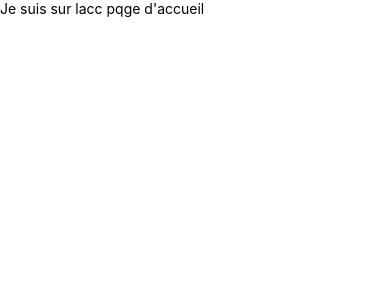
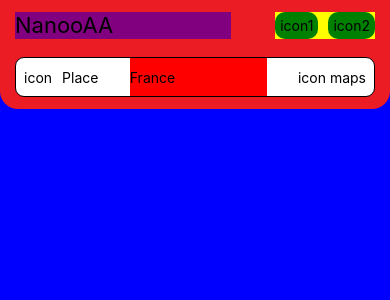
Before and after one commit to johnsyntaxe/NanoAA, a React Native app: screen / in a window 390 px wide. Shown: the top 300 px of the page. Built offline with nearby package versions, Linux system fonts and the light colour scheme.

Commit message:
components create header , top bar component and search bar

```diff
--- a/App.tsx
+++ b/App.tsx
@@ -1,17 +1,24 @@
 import React from 'react';
-import { Text, View, StatusBar } from 'react-native';
+import {StatusBar, View, StyleSheet } from 'react-native';
+import Home from './src/screens/ux/home';
 
 const App = () => {
 
   return (
-		<View>
-		<StatusBar
+    <View style={Styles.container}>
+      <StatusBar
         hidden={true} />
-			<Text>Je suis sur lacc pqge d'accueil</Text>
-		</View>
+      <Home/>
+    </View>
   );
 };
 
 
+export default App;
 
-export default App;
+export const Styles = StyleSheet.create({
+  container:{
+    flex:1,
+    backgroundColor:"blue"
+  }
+})
--- /dev/null
+++ b/src/component/header.tsx
@@ -0,0 +1,30 @@
+import React from "react";
+import {Text, View, TextInput, StyleSheet} from 'react-native';
+import SearchBar from "./searchBar";
+import Style from "./styles";
+import TopBar from "./topBar";
+// import MaterialIcons from 'react-native-vector-icons/MaterialCommunityIcons';
+
+const HeaderComponent = () => {
+  return(
+    <View style={Styles.containerHeader}>
+      {/*Top bar */}
+      <TopBar/>
+      {/*Search bar */}
+      <SearchBar/>
+    </View>
+  )
+}
+
+export default HeaderComponent;
+
+ const Styles = StyleSheet.create({
+  containerHeader: {
+    width:"100%",
+    paddingVertical:12,
+    paddingHorizontal:15,
+    backgroundColor:"#ec1c24",
+    borderBottomLeftRadius: 18,
+    borderBottomRightRadius: 18,
+  },
+})
--- /dev/null
+++ b/src/component/searchBar.tsx
@@ -0,0 +1,65 @@
+import React, {useState} from "react";
+import {Text, TextInput, View, StyleSheet, TouchableOpacity} from "react-native";
+
+const SearchBar = () => {
+  const [search, setSearch] = useState<string>('');
+
+  //function search
+  const _search = () =>{
+    console.log('La valeur entree', search);
+  };
+  //function go back
+  const _goBack = () =>{
+    console.log('<--------- Back');
+  };
+
+  return(
+    <View style={Styles.searchBarContainer}>
+    <View style={Styles.searchBarLeft}>
+     <TouchableOpacity onPress={() => _goBack()}  style={{paddingRight: 10}}>
+       <Text>icon</Text>
+     </TouchableOpacity>
+     <View>
+      <Text>Place</Text>
+     </View>
+    </View>
+    <View style={{backgroundColor:"red", width:"40%"}}>
+    <TextInput
+      placeholder={'France'}
+      style={Styles.textInput}
+      onChangeText={(text) => setSearch(text)}
+      value={search}
+    />
+    </View>
+    <TouchableOpacity onPress={() => _search()} style={Styles.searchBarLeft}>
+      <Text>icon maps</Text>
+    </TouchableOpacity>
+  </View>
+  )
+}
+export default SearchBar;
+
+const Styles = StyleSheet.create({
+
+  // search bar
+  searchBarContainer:{
+    display:"flex",
+    borderWidth: 1,
+    borderRadius: 9,
+    flexDirection:"row",
+    paddingHorizontal:8,
+    borderColor: '#000',
+    backgroundColor:"white",
+    justifyContent:'space-between',
+  },
+  textInput:{
+    height: 38,
+    borderColor: '#ec1c24',
+  },
+  searchBarLeft:{
+    display:"flex",
+    alignItems:"center",
+    flexDirection:"row",
+    justifyContent:"center",
+  }
+})
--- /dev/null
+++ b/src/component/styles.js
@@ -0,0 +1,58 @@
+import {Dimensions} from 'react-native';
+
+const Dev_Height = Dimensions.get('window').height;
+const Dev_Width = Dimensions.get('window').width;
+
+export default {
+  /** ---------------------------Header--------------------------------- */
+  containerHeader: {
+    backgroundColor:"#ec1c24",
+    paddingVertical:12,
+    borderBottomLeftRadius: 8,
+    borderBottomRightRadius: 8,
+    width:"100%"
+  },
+  topBarContainer:{
+    display:"flex",
+    //flexDirection:"row",
+    //justifyContent:"space-between"
+  },
+  titleContent:{
+    backgroundColor: "purple",
+    display:"flex",
+    flexDirection:"column",
+    justifyContent:"center",
+    width: "60%",
+  },
+  titleStyle:{
+    fontSize:18,
+  },
+  topBarContentIcon:{
+    paddingVertical:10,
+    display:"flex",
+    flexDirection:"row",
+    justifyContent:'space-between',
+    backgroundColor:'yellow',
+  },
+  topBarIconStyle:{
+    padding: 5,
+    borderRadius: 10,
+    backgroundColor:'green'
+  },
+  Search_Box_View: {
+    // height: '20%',
+    width: '100%',
+    justifyContent: 'center',
+    alignItems: 'center',
+    flexDirection: 'row',
+  },
+  Search_Box: {
+    height: 20,
+    width: '100%',
+    borderColor: '#ec1c24',
+    borderWidth: 1,
+    borderRadius: 5,
+    color: '#FFF',
+    padding: 10,
+  },
+};
--- /dev/null
+++ b/src/component/topBar.tsx
@@ -0,0 +1,51 @@
+import React from "react";
+import {Text, View, StyleSheet} from 'react-native'
+
+const TopBar = () => {
+  return(
+    <View style={Styles.topBarContainer}>
+      <View style={Styles.titleContent}>
+        <Text style={Styles.titleContent.titleStyle}>NanooAA</Text>
+      </View>
+      <View style={Styles.topBarContentIcon}>
+        <View style={[Styles.topBarContentIcon.topBarIconStyle, {marginRight:10}]}>
+          <Text>icon1</Text>
+        </View>
+        <View style={Styles.topBarContentIcon.topBarIconStyle}>
+          <Text>icon2</Text>
+        </View>
+      </View>
+    </View>
+  )
+}
+
+export default TopBar;
+
+const Styles = StyleSheet.create({
+
+  // Top bar
+  topBarContainer:{
+    display:"flex",
+    marginBottom:18,
+    flexDirection:"row",
+    justifyContent:"space-between"
+  },
+  titleContent:{
+    backgroundColor: "purple",
+    width: "60%",
+    titleStyle:{
+      fontSize:22,
+    },
+  },
+  topBarContentIcon:{
+    display:"flex",
+    flexDirection:"row",
+    backgroundColor:'yellow',
+    justifyContent:'space-between',
+    topBarIconStyle:{
+      padding: 5,
+      borderRadius: 10,
+      backgroundColor:'green'
+    }
+  },
+})
--- /dev/null
+++ b/src/screens/ux/home.tsx
@@ -0,0 +1,13 @@
+import React from "react";
+import HeaderComponent from "../../component/header";
+
+const HomeView = () => {
+  return(
+    <>
+      <HeaderComponent/>
+      {/* <Text>Je suis dans le composnant Home</Text> */}
+    </>
+  )
+}
+
+export default HomeView;
```
Also changed, not shown: 44 other files (tests, documents, lock files or other folders).
